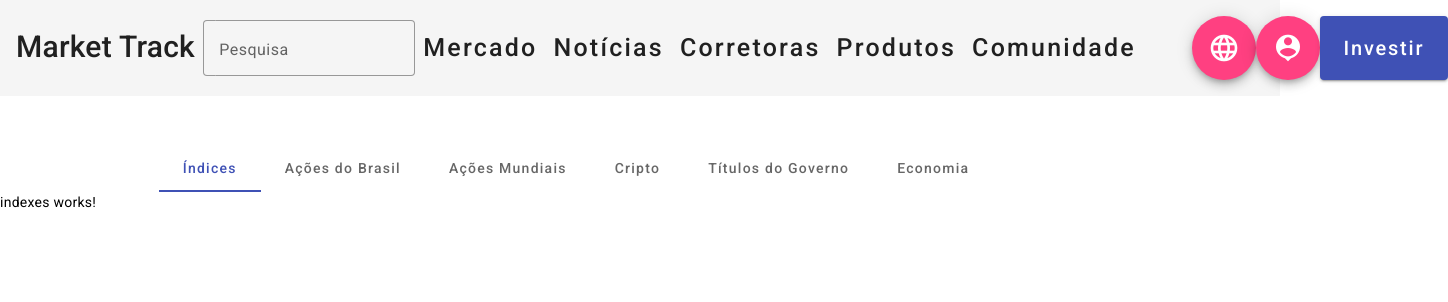
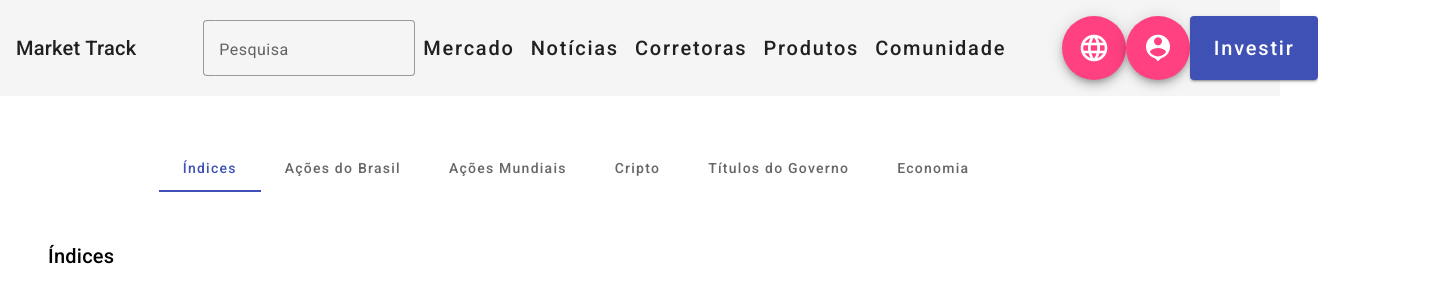
Before and after one commit to xzburner/market-track, an Angular app: page /market in a window 1280 px wide. Both pictures are taken after a click on the tab "Índices". Shown: the top 302 px of the page, 1448 px wide, since content can reach past the window. Built offline with nearby package versions, Linux system fonts and the light colour scheme.

Commit message:
feat:  Creating child component using signals for input and output

```diff
--- a/src/app/app.component.html
+++ b/src/app/app.component.html
@@ -1,2 +1,2 @@
-<app-navbar></app-navbar>
-<router-outlet></router-outlet>
+<app-navbar />
+<router-outlet />
--- a/src/app/components/navbar/navbar.component.scss
+++ b/src/app/components/navbar/navbar.component.scss
@@ -9,7 +9,7 @@
   &__logo {
     flex: 0 0 15%;
     span {
-      font-size: 30px;
+      font-size: 20px;
     }
   }
 
@@ -27,7 +27,7 @@
 
     &__menu {
       button {
-        font-size: 25px;
+        font-size: 20px;
       }
     }
   }
--- /dev/null
+++ b/src/app/components/principal-chart/principal-chart.component.html
@@ -0,0 +1,8 @@
+<div class="principal-chart">
+  <div class="principal-chart__title">
+    <h2>
+      {{ title() }}
+    </h2>
+  </div>
+
+</div>
--- /dev/null
+++ b/src/app/components/principal-chart/principal-chart.component.scss
@@ -0,0 +1,9 @@
+.principal-chart {
+  margin: 3rem;
+
+  &__title {
+    span {
+      font-size: 20px;
+    }
+  }
+}
--- /dev/null
+++ b/src/app/components/principal-chart/principal-chart.component.ts
@@ -0,0 +1,13 @@
+import { Component, input, Input, output, signal } from '@angular/core';
+
+@Component({
+  selector: 'app-principal-chart',
+  standalone: true,
+  imports: [],
+  templateUrl: './principal-chart.component.html',
+  styleUrl: './principal-chart.component.scss'
+})
+export class PrincipalChartComponent {
+
+  title = input();
+ }
--- a/src/app/pages/main/market/indexes/indexes.component.html
+++ /dev/null
@@ -1 +0,0 @@
-<p>indexes works!</p>
--- a/src/app/pages/main/market/market.component.html
+++ b/src/app/pages/main/market/market.component.html
@@ -2,16 +2,31 @@
   <div class="market__menus">
     <nav mat-tab-nav-bar [tabPanel]="tabPanel">
       @for (link of links; track link) {
-        <a mat-tab-link (click)="activeLink = link" [active]="activeLink == link"> {{link}} </a>
+        <a mat-tab-link (click)="title.set(link)" [active]="title() == link"> {{link}} </a>
       }
     </nav>
     <mat-tab-nav-panel #tabPanel></mat-tab-nav-panel>
   </div>
 
   <div class="market__content">
-    @if (activeLink === 'Índices') {
+    @if (title() === 'Índices') {
       <ng-container>
-        <app-indexes></app-indexes>
+        <app-principal-chart [title]="title()"></app-principal-chart>
+      </ng-container>
+    }
+    @if (title() === 'Ações do Brasil') {
+      <ng-container>
+        <app-principal-chart [title]="title()" />
+      </ng-container>
+    }
+    @if (title() === 'Ações Mundiais') {
+      <ng-container>
+        <app-principal-chart [title]="title()" />
+      </ng-container>
+    }
+    @if (title() === 'Cripto') {
+      <ng-container>
+        <app-principal-chart [title]="title()" />
       </ng-container>
     }
   </div>
--- a/src/app/pages/main/market/market.component.ts
+++ b/src/app/pages/main/market/market.component.ts
@@ -1,9 +1,10 @@
-import { Component } from '@angular/core';
+import { Component, signal, Signal } from '@angular/core';
+import { createSignal } from '@angular/core/primitives/signals';
 import { MatButton } from '@angular/material/button';
 import { MatMenu, MatMenuContent, MatMenuItem } from '@angular/material/menu';
 import { MatTab, MatTabGroup, MatTabLink, MatTabNav, MatTabNavPanel } from '@angular/material/tabs';
 import { RouterOutlet } from '@angular/router';
-import { IndexesComponent } from './indexes/indexes.component';
+import { PrincipalChartComponent } from '../../../components/principal-chart/principal-chart.component';
 
 @Component({
   selector: 'app-market',
@@ -19,7 +20,7 @@ import { IndexesComponent } from './indexes/indexes.component';
     MatTabLink,
     MatTabNavPanel,
     RouterOutlet,
-    IndexesComponent,
+    PrincipalChartComponent,
   ],
   templateUrl: './market.component.html',
   styleUrl: './market.component.scss'
@@ -27,5 +28,5 @@ import { IndexesComponent } from './indexes/indexes.component';
 export class MarketComponent {
 
   links = ['Índices', 'Ações do Brasil', 'Ações Mundiais', 'Cripto', 'Títulos do Governo', 'Economia'];
-  activeLink = this.links[1];
+  title = signal(this.links[1]);
 }
```
Also changed, not shown: src/app/app.routes.ts (+1 -6 lines), src/app/pages/main/market/indexes/indexes.component.ts (deleted, +0 -12 lines), src/app/pages/main/market/indexes/indexes.component.scss (deleted), 1 other file (tests, documents, lock files or other folders).
